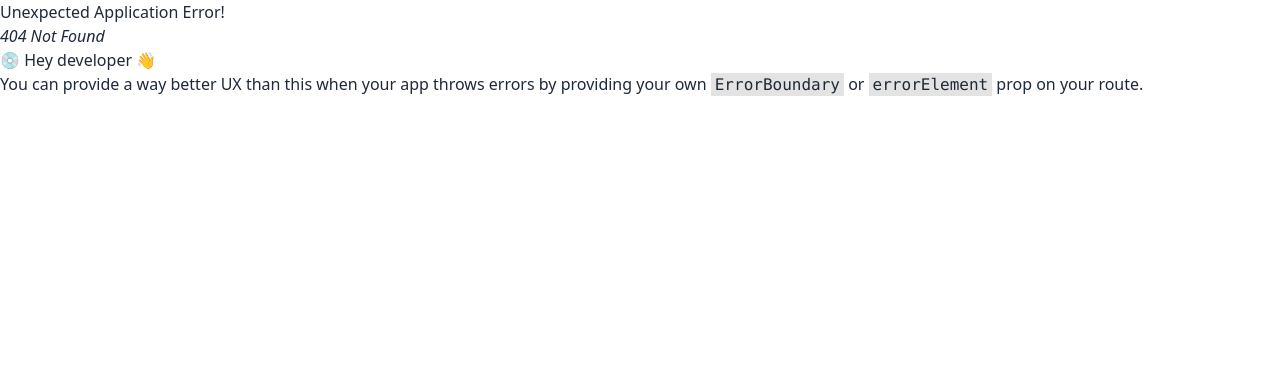
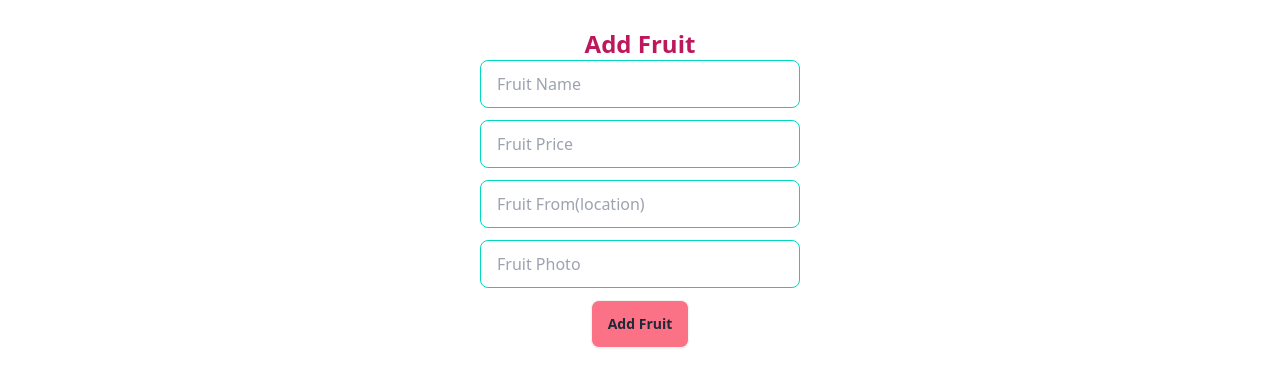
Before and after one commit to Bikram1Biswas2/fruit-store-client, a React (Vite) app: page /addFruit in a window 1280 px wide. Before the commit this address had no page. Shown: the top 386 px of the page. Built offline with nearby package versions, Linux system fonts and the light colour scheme.

Commit message:
Create a form for add coffee

```diff
--- a/src/App.jsx
+++ b/src/App.jsx
@@ -1,16 +1,16 @@
-
-import './App.css'
+import { Link } from "react-router-dom";
+import "./App.css";
 
 function App() {
-
-
   return (
     <>
+      <h1 className="text-4xl text-pink-500 text-center mt-6">Fruit Store</h1>
 
-      <h1 className='text-4xl text-pink-500 text-center mt-6'>Fruit Store</h1>
-
+    <div className="text-center mt-10">
+    <Link to="/addFruit"><span className="text-xl mt-7 bg-lime-200 w-fit p-3 rounded-md">Add Fruit</span></Link>
+    </div>
     </>
-  )
+  );
 }
 
-export default App
+export default App;
--- /dev/null
+++ b/src/Components/AddFruit.jsx
@@ -0,0 +1,54 @@
+const AddFruit = () => {
+
+    const handleAddFruit = e =>{
+        e.preventDefault()
+        const form = e.target
+        const name = form.name.value
+        const price = form.price.value
+        const location = form.location.value
+        const photo = form.photo.value
+        const newFruit = {name,price,location,photo}
+        console.log(newFruit);
+    }
+
+  return (
+    <div>
+      <h2 className="text-center mt-7 text-2xl font-bold text-pink-700">Add Fruit</h2>
+
+      <form onSubmit={handleAddFruit} className="text-center space-y-3">
+       <input
+          type="text"
+          name="name"
+          placeholder="Fruit Name"
+          className="input input-bordered input-accent w-full max-w-xs"
+        />
+        <br />
+       <input
+          type="text"
+          name="price"
+          placeholder="Fruit Price"
+          className="input input-bordered input-accent w-full max-w-xs"
+        />
+        <br />
+       <input
+          type="text"
+          name="location"
+          placeholder="Fruit From(location)"
+          className="input input-bordered input-accent w-full max-w-xs"
+        />
+        <br />
+       <input
+          type="text"
+          name="photo"
+          placeholder="Fruit Photo"
+          className="input input-bordered input-accent w-full max-w-xs"
+        />
+        <br />
+
+        <input className="btn bg-rose-400" type="submit" value="Add Fruit" />
+      </form>
+    </div>
+  );
+};
+
+export default AddFruit;
--- /dev/null
+++ b/src/Components/UpdateFruit.jsx
@@ -0,0 +1,11 @@
+
+
+const UpdateFruit = () => {
+    return (
+        <div>
+            <h2>Update Fruit</h2>
+        </div>
+    );
+};
+
+export default UpdateFruit;
```
Also changed, not shown: src/main.jsx (+10 -0 lines).
